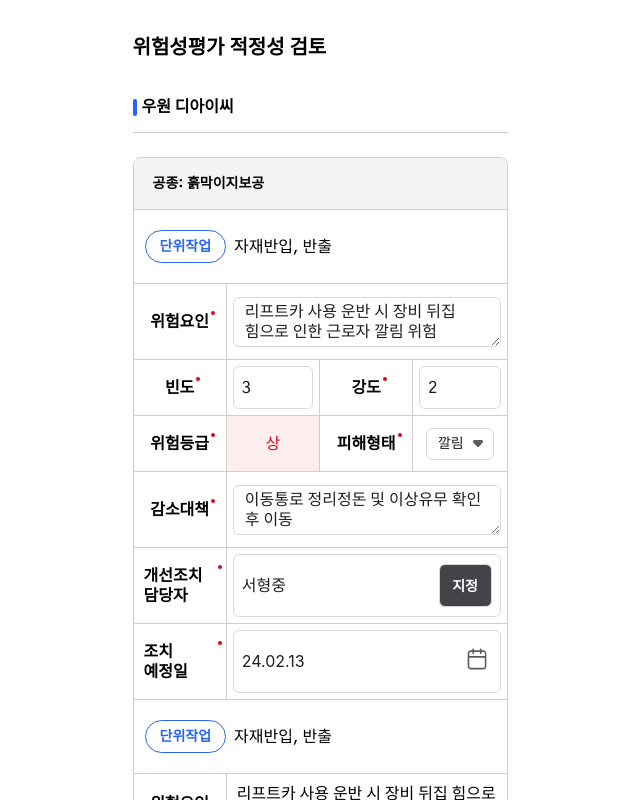
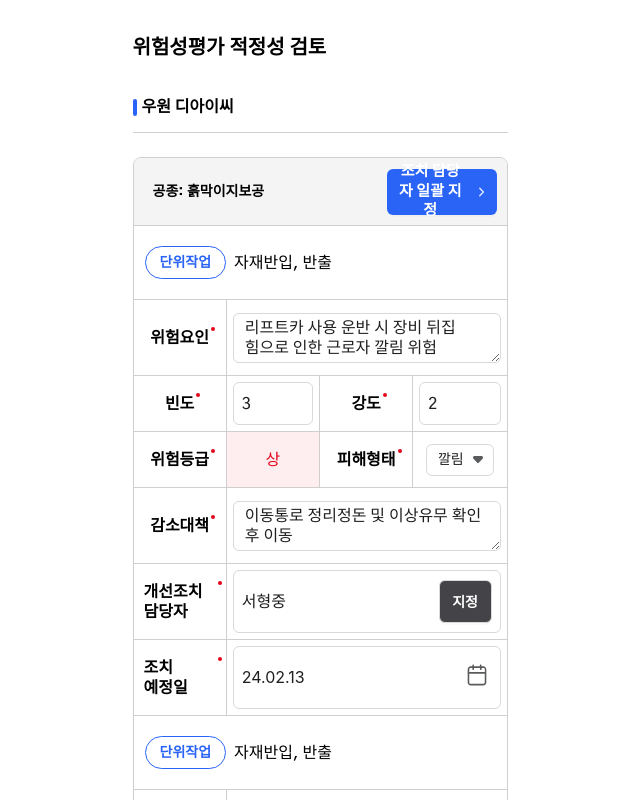
Before and after one commit to BSL-kr/MH-T-bsl, a React (Vite) app: page /risk-assessment-adequacy in a window 1280 px wide. Shown: the top 800 px of the page, without its empty margins (320-960 px from the left). Built offline with nearby package versions, Linux system fonts and the light colour scheme; the HTML template or start-up script is replaced by a standard one.

Commit message:
feat: 적합성 페이지 완료

```diff
--- /dev/null
+++ b/src/assets/arrowRightIcon.tsx
@@ -0,0 +1,20 @@
+const ArrowRightIcon = () => {
+  return (
+    <svg width='16' height='16' viewBox='0 0 16 16' fill='none' xmlns='http://www.w3.org/2000/svg'>
+      <mask id='mask0_1_609' maskUnits='userSpaceOnUse' x='0' y='0' width='16' height='16'>
+        <rect x='16' y='16' width='16' height='16' transform='rotate(-180 16 16)' fill='#D9D9D9' />
+      </mask>
+      <g mask='url(#mask0_1_609)'>
+        <path
+          d='M6.28571 12L10.2857 7.99988L6.28571 4'
+          stroke='white'
+          stroke-width='1.5'
+          stroke-linecap='round'
+          stroke-linejoin='round'
+        />
+      </g>
+    </svg>
+  );
+};
+
+export default ArrowRightIcon;
--- a/src/components/CustomButton/index.tsx
+++ b/src/components/CustomButton/index.tsx
@@ -1,4 +1,5 @@
 import { Button } from 'antd';
+import { ReactNode } from 'react';
 import styled from 'styled-components';
 
 const StyledSubmitButton = styled(Button)`
@@ -17,9 +18,9 @@ const StyledSubmitButton = styled(Button)`
   }
 `;
 
-const CustomButton = (props: { disable: boolean; text: string }) => {
-  const { disable, text } = props;
-  return <StyledSubmitButton disabled={disable}>{text}</StyledSubmitButton>;
+const CustomButton = (props: { disable: boolean; children: string | ReactNode }) => {
+  const { disable, children } = props;
+  return <StyledSubmitButton disabled={disable}>{children}</StyledSubmitButton>;
 };
 
 export default CustomButton;
--- /dev/null
+++ b/src/components/ManagerSetButton/index.tsx
@@ -0,0 +1,36 @@
+import styled from 'styled-components';
+import ArrowRightIcon from '../../assets/arrowRightIcon';
+import { Button } from 'antd';
+
+const StyledManagerSetButton = styled(Button)`
+  width: 110px;
+  height: 46px;
+
+  display: flex;
+  white-space: break-spaces;
+  padding: 4px 8px;
+
+  color: #fff !important;
+  background-color: #2a64f6 !important;
+
+  display: flex;
+  align-items: center;
+  border: none;
+  line-height: 1.3;
+  .title {
+    white-space: normal;
+    width: 78px;
+    font-size: 15px;
+  }
+`;
+
+const ManagerSetButton = () => {
+  return (
+    <StyledManagerSetButton>
+      <div className='title gothic-a1-semibold'>조치 담당자 일괄 지정</div>
+      <ArrowRightIcon />
+    </StyledManagerSetButton>
+  );
+};
+
+export default ManagerSetButton;
--- a/src/components/RiskAssessmentForm/RiskAssessmentFormHeader/index.tsx
+++ b/src/components/RiskAssessmentForm/RiskAssessmentFormHeader/index.tsx
@@ -2,28 +2,29 @@ import { Col, Row } from 'antd';
 import { ReactNode } from 'react';
 import styled from 'styled-components';
 
-const RiskAssessmentFormHeaderEle = styled(Row)`
+const RiskAssessmentFormHeaderEle = styled(Row)<{ isUseHeaderRight: boolean }>`
   background: #f4f4f4;
 
   padding: 10px 10px 10px 19px;
-  height: 52px;
+  height: ${props => (props.isUseHeaderRight ? '68px' : '52px')};
 `;
 
 const RiskAssessmentFormHeader = (props: { title: string; HeaderRight: ReactNode | null }) => {
   const { title, HeaderRight } = props;
 
   return (
-    <RiskAssessmentFormHeaderEle>
+    <RiskAssessmentFormHeaderEle isUseHeaderRight={Boolean(HeaderRight)}>
       <Col
-        span={16}
+        span={24}
         style={{
           display: 'flex',
-          alignItems: 'center'
+          alignItems: 'center',
+          justifyContent: 'space-between'
         }}
       >
         <h3 className='gothic-a1-bold'>공종: {title}</h3>
+        {HeaderRight}
       </Col>
-      <Col span={8}>{HeaderRight}</Col>
     </RiskAssessmentFormHeaderEle>
   );
 };
--- a/src/components/RiskAssessmentForm/index.tsx
+++ b/src/components/RiskAssessmentForm/index.tsx
@@ -8,6 +8,7 @@ const RiskAssessmentFormEle = styled.div`
   border-top-right-radius: 8px;
   border: 1px solid #cfcfcf;
   overflow: hidden;
+  margin-bottom: 24px;
 
   & > div:not(:last-child) {
     border-bottom: 1px solid #cfcfcf;
@@ -25,7 +26,7 @@ const RiskAssessmentForm = (props: {
     <RiskAssessmentFormEle>
       <RiskAssessmentFormHeader title={title} HeaderRight={HeaderRight} />
       <RiskAssessmentFormBody isEdit={isEdit} />
-      <RiskAssessmentFormBody />
+      <RiskAssessmentFormBody isEdit={isEdit} />
     </RiskAssessmentFormEle>
   );
 };
--- a/src/pages/riskAssessmentAdequacy.tsx
+++ b/src/pages/riskAssessmentAdequacy.tsx
@@ -3,6 +3,7 @@ import ContentsHeader from '../components/ContentsHeader';
 import PageHeader from '../components/PageHeader';
 import RiskAssessmentForm from '../components/RiskAssessmentForm';
 import CustomButton from '../components/CustomButton';
+import ManagerSetButton from '../components/ManagerSetButton';
 
 const RiskAssessmentPage = () => {
   const [isEdit] = useState(true);
@@ -15,9 +16,14 @@ const RiskAssessmentPage = () => {
       >
         <PageHeader title='위험성평가 적정성 검토' />
         <ContentsHeader title='우원 디아이씨' />
-        <RiskAssessmentForm isEdit={isEdit} title='흙막이지보공' />
+        <RiskAssessmentForm
+          isEdit={isEdit}
+          title='흙막이지보공'
+          HeaderRight={<ManagerSetButton />}
+        />
+        <RiskAssessmentForm isEdit={!isEdit} title='공종2' />
       </div>
-      <CustomButton text='다음' disable={false} />
+      <CustomButton disable={false}>다음</CustomButton>
     </div>
   );
 };
```
